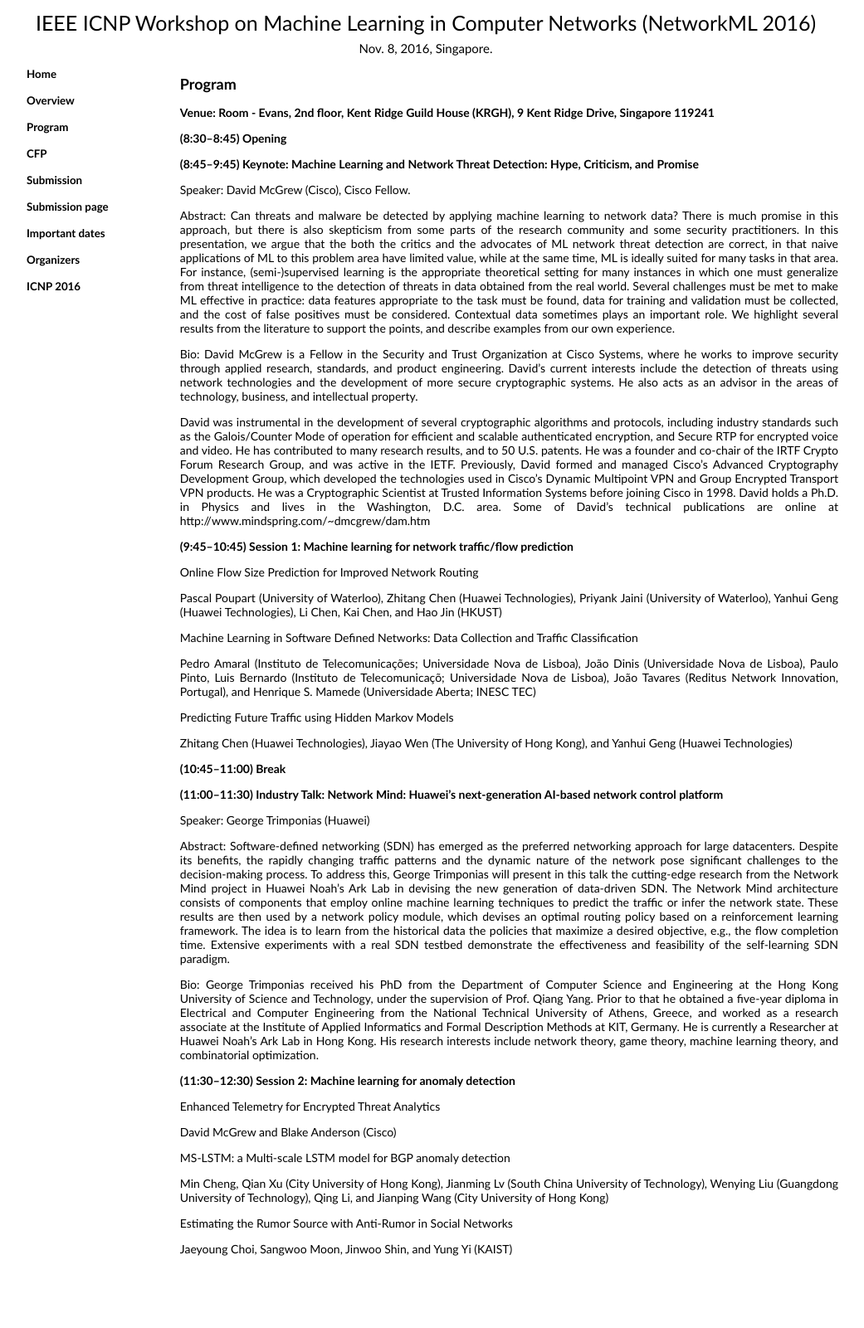
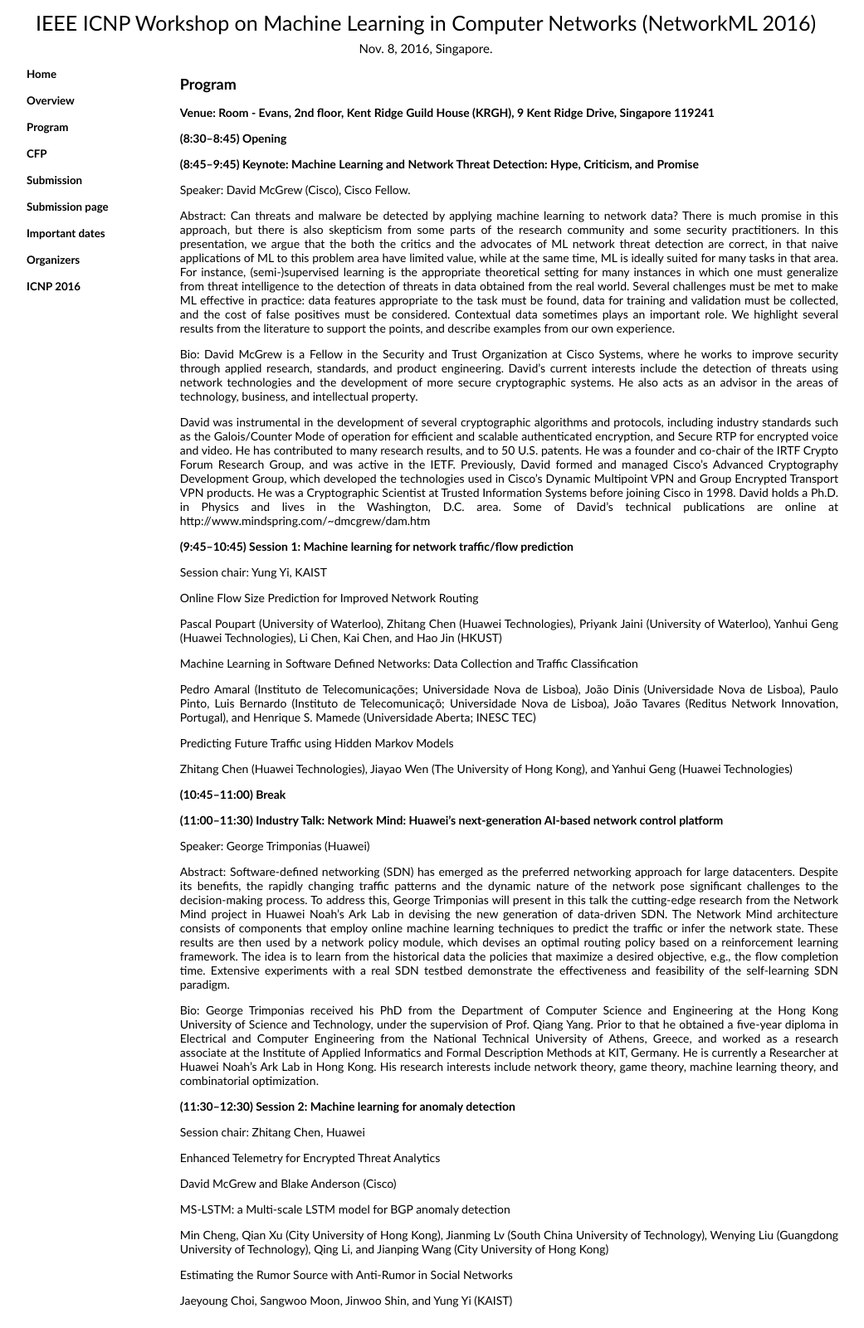
Before and after one commit to networkml/networkml.github.io, a Jekyll site: the page built from program.html, in a window 1280 px wide. Shown: the whole page at 83% size, without its empty margins (127-1168 px from the left). Built offline with Jekyll 4.4.1, drawn with Linux system fonts in a browser that asks for light colours; before the commit the page ends 1539 px from its top, so only the background shows below that.

Commit message:
session chairs

```diff
--- a/_includes/program.md
+++ b/_includes/program.md
@@ -17,6 +17,8 @@ David McGrew is a Fellow in the Security and Trust Organization at Cisco Systems
 David was instrumental in the development of several cryptographic algorithms and protocols, including industry standards such as the Galois/Counter Mode of operation for efficient and scalable authenticated encryption, and Secure RTP for encrypted voice and video.  He has contributed to many research results, and to 50 U.S. patents.  He was a founder and co-chair of the IRTF Crypto Forum Research Group, and was active in the IETF. Previously, David formed and managed Cisco’s Advanced Cryptography Development Group, which developed the technologies used in Cisco’s Dynamic Multipoint VPN and Group Encrypted Transport VPN products.   He was a Cryptographic Scientist at Trusted Information Systems before joining Cisco in 1998. David holds a Ph.D. in Physics and lives in the Washington, D.C. area.  Some of David's technical publications are online at http://www.mindspring.com/~dmcgrew/dam.htm
 
 __(9:45--10:45) Session 1: Machine learning for network traffic/flow prediction__
+
+Session chair: Yung Yi, KAIST
 
 Online Flow Size Prediction for Improved Network Routing
 
@@ -43,6 +45,8 @@ Bio: George Trimponias received his PhD from the Department of Computer Science
 
 __(11:30--12:30) Session 2: Machine learning for anomaly detection__
 
+Session chair: Zhitang Chen, Huawei
+
 Enhanced Telemetry for Encrypted Threat Analytics
 
 David McGrew and Blake Anderson (Cisco)
```
